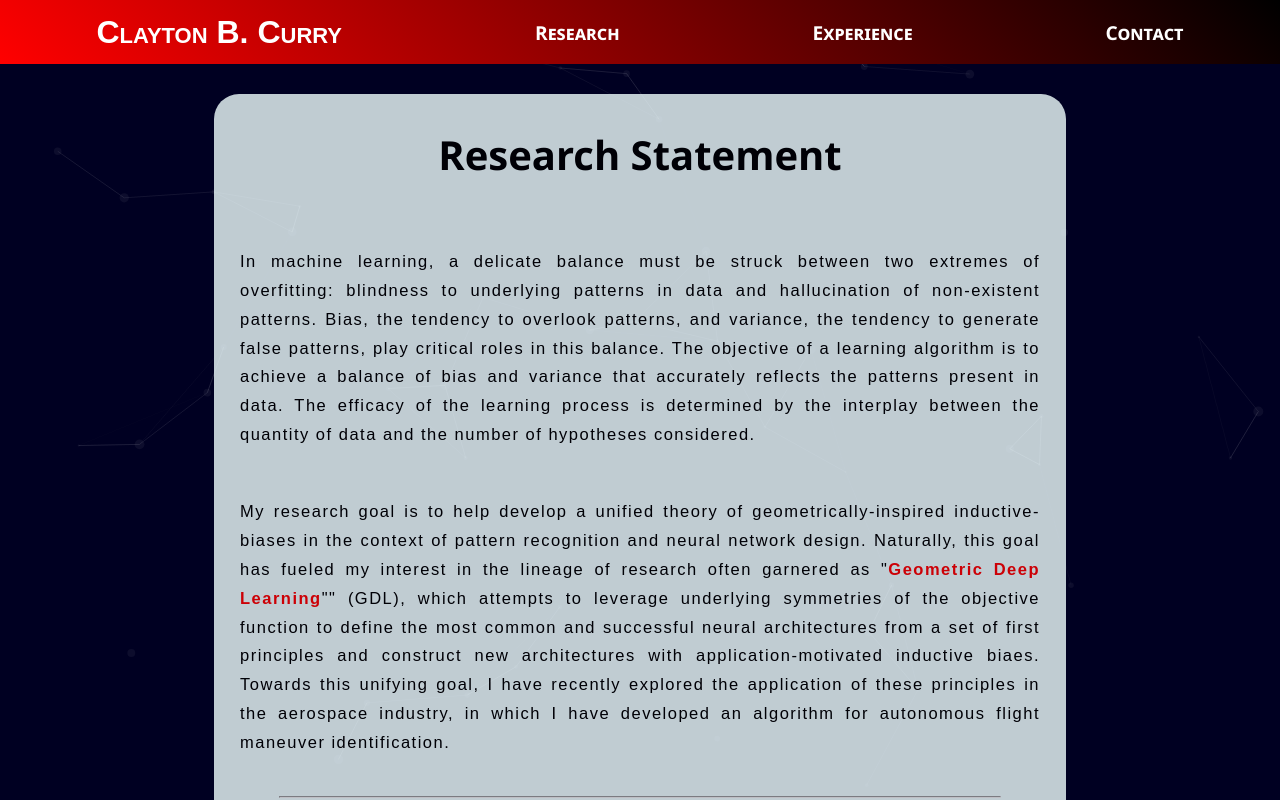
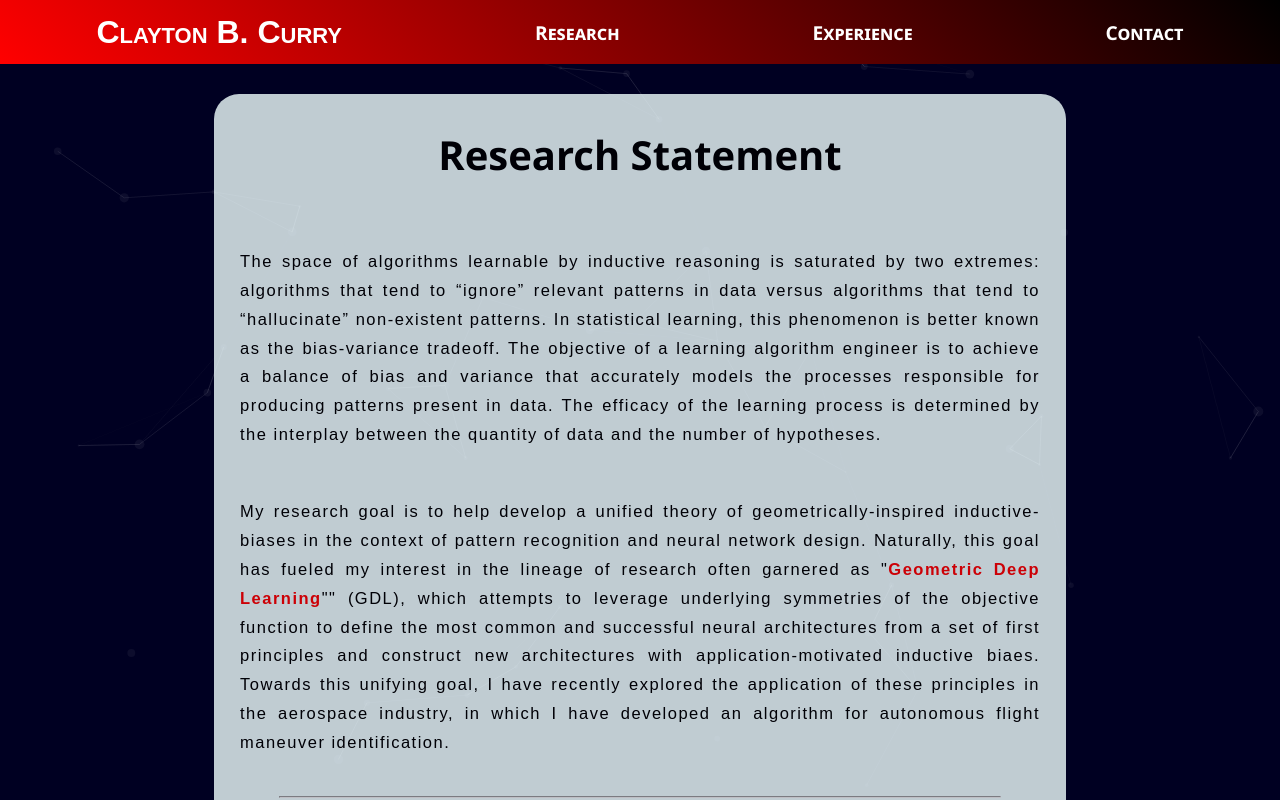
Before and after one commit to clay-curry/Website, a React (Create React App) app: page /research in a window 1280 px wide. Shown: the top 800 px of the page. Built offline with nearby package versions, Linux system fonts and the light colour scheme.

Commit message:
reworded research

```diff
--- a/src/pages/Research.tsx
+++ b/src/pages/Research.tsx
@@ -22,11 +22,11 @@ function Statement() {
   return (<Fragment>
     <h2>Research Statement</h2>
       <p>
-      In machine learning, a delicate balance must be struck between two extremes of overfitting: blindness to underlying
-      patterns in data and hallucination of non-existent patterns. Bias, the tendency to overlook patterns, and variance,
-      the tendency to generate false patterns, play critical roles in this balance. The objective of a learning algorithm
-      is to achieve a balance of bias and variance that accurately reflects the patterns present in data. The efficacy of
-      the learning process is determined by the interplay between the quantity of data and the number of hypotheses considered.
+        The space of algorithms learnable by inductive reasoning is saturated by two extremes: algorithms that tend to “ignore”
+        relevant patterns in data versus algorithms that tend to “hallucinate” non-existent patterns. In statistical learning,
+        this phenomenon is better known as the bias-variance tradeoff. The objective of a learning algorithm engineer is to
+        achieve a balance of bias and variance that accurately models the processes responsible for producing patterns present
+        in data. The efficacy of the learning process is determined by the interplay between the quantity of data and the number of hypotheses.
       </p>
       <p>
         My research goal is to help develop a unified theory of geometrically-inspired inductive-biases in the context of
```
